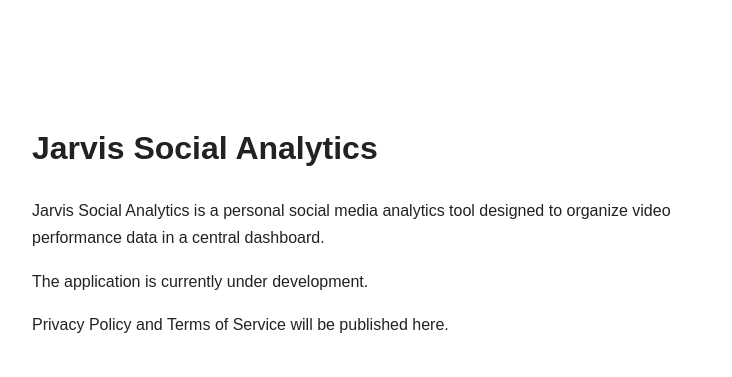
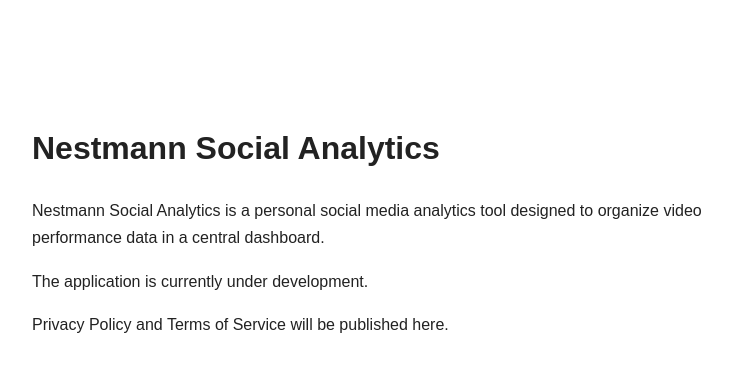
Before and after one commit to nestmann-digital/jarvis-social-analytics, a plain HTML site: page index.html in a window 1280 px wide. Shown: the whole page, without its empty margins (248-980 px from the left). Drawn offline with Linux system fonts and the light colour scheme.

Commit message:
Update index.html

```diff
--- a/index.html
+++ b/index.html
@@ -4,7 +4,7 @@
 <head>
   <meta charset="UTF-8">
   <meta name="viewport" content="width=device-width, initial-scale=1">
-  <title>Jarvis Social Analytics</title>
+  <title>Nestmann Social Analytics</title>
   <style>
     body {
       font-family: Arial, sans-serif;
@@ -19,10 +19,10 @@
   </style>
 </head>
 <body>
-  <h1>Jarvis Social Analytics</h1>
+  <h1>Nestmann Social Analytics</h1>
 
   <p>
-    Jarvis Social Analytics is a personal
+    Nestmann Social Analytics is a personal
     social media analytics tool designed to
     organize video performance data in a
     central dashboard.
```
